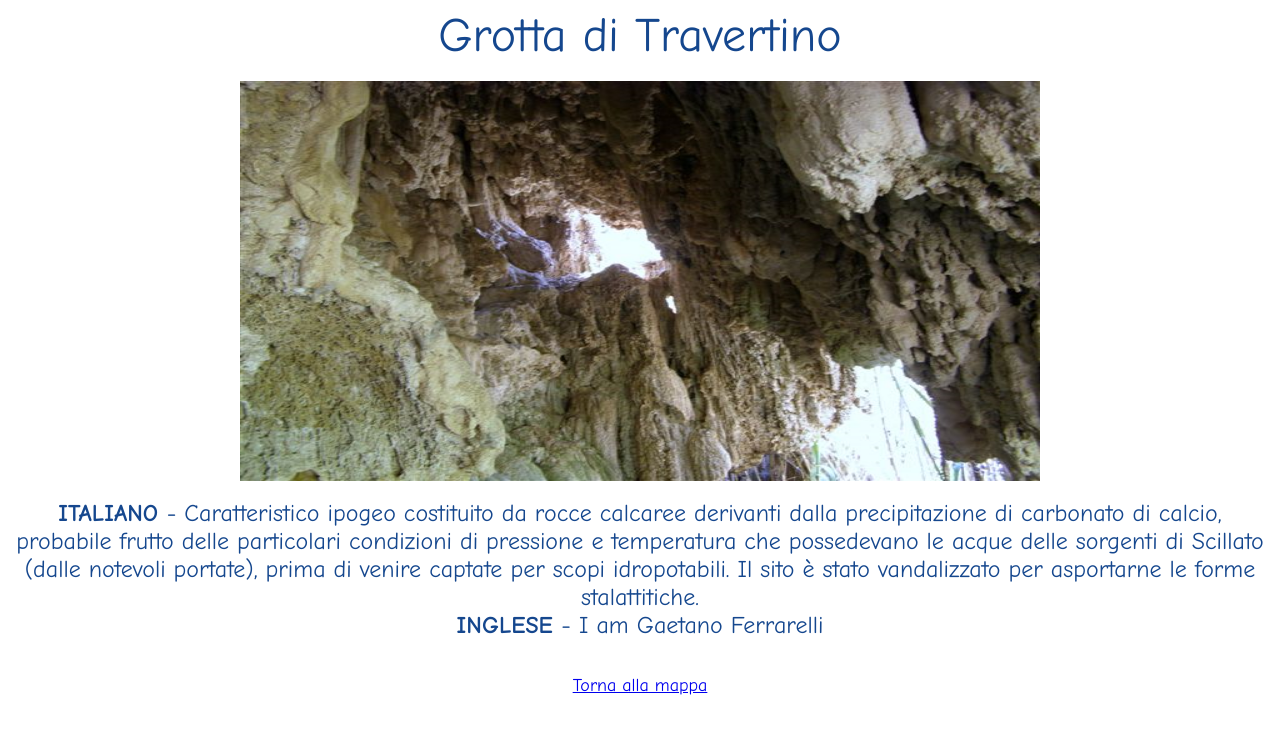
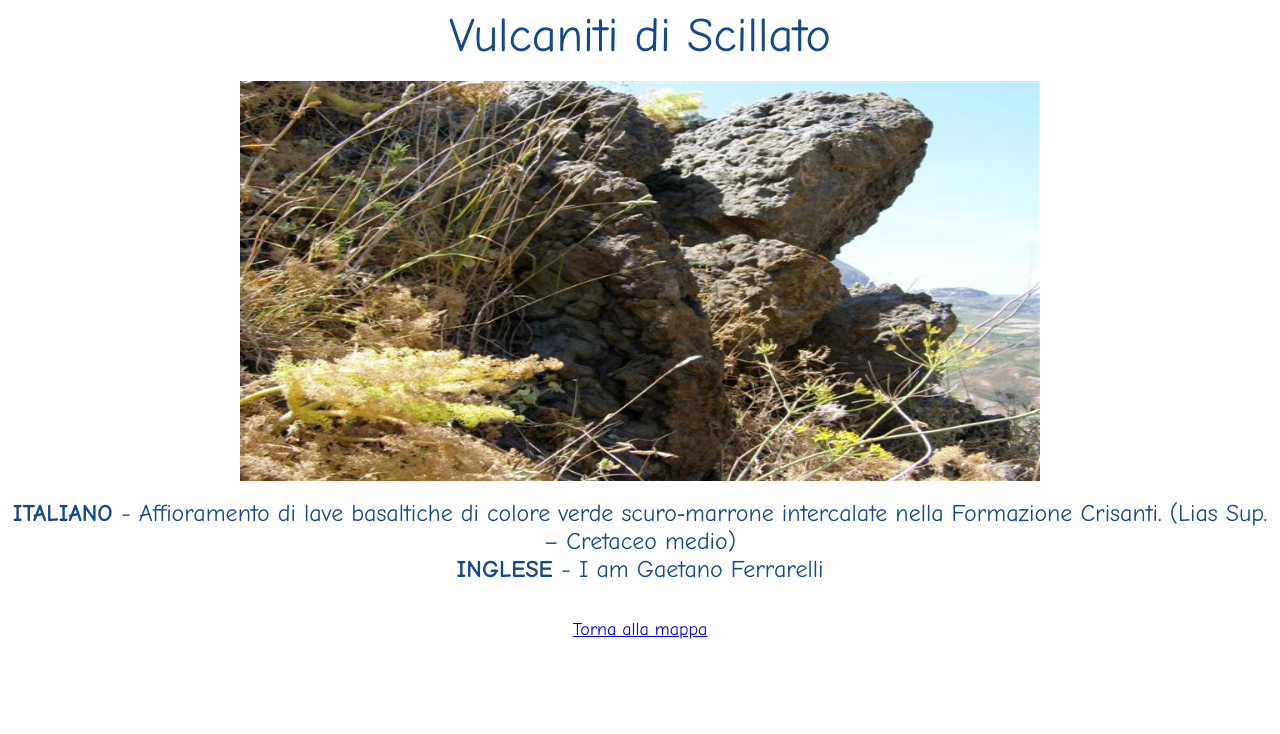
Before and after one commit to geositimap/geositimap, a plain HTML site: page 5.html in a window 1280 px wide. Drawn offline with Linux system fonts and the light colour scheme.

Commit message:
Update 5.html

```diff
--- a/5.html
+++ b/5.html
@@ -5,7 +5,7 @@
 		</title>
 		<div style='text-align: center';>
 			<font face="Comic sans MS" size="9" color="#15478e">
-			  	Grotta di Travertino
+			  	Vulcaniti di Scillato
 			</font>
 		</div>
 		<br>
@@ -13,12 +13,12 @@
 
 	<body>
 		<div align="center">
-				<img src="img/geo6.png" width="800" height="400" Border="0">
+				<img src="img/geo5.png" width="800" height="400" Border="0">
 		</div>
 		<br>
 		<div style='text-align: center;'>
 			<font face="Comic sans MS" size="5" color="#15478e">
-			<b> ITALIANO </b> - Caratteristico ipogeo costituito da rocce calcaree derivanti dalla precipitazione di carbonato di calcio, probabile frutto delle particolari condizioni di pressione e temperatura che possedevano le acque delle sorgenti di Scillato (dalle notevoli portate), prima di venire captate per scopi idropotabili. Il sito è stato vandalizzato per asportarne le forme stalattitiche.
+			<b> ITALIANO </b> - Affioramento di lave basaltiche di colore verde scuro‐marrone intercalate nella Formazione Crisanti. (Lias Sup. – Cretaceo medio)
 			<br>
 			<b> INGLESE </b> - I am Gaetano Ferrarelli
 			</font>
```
